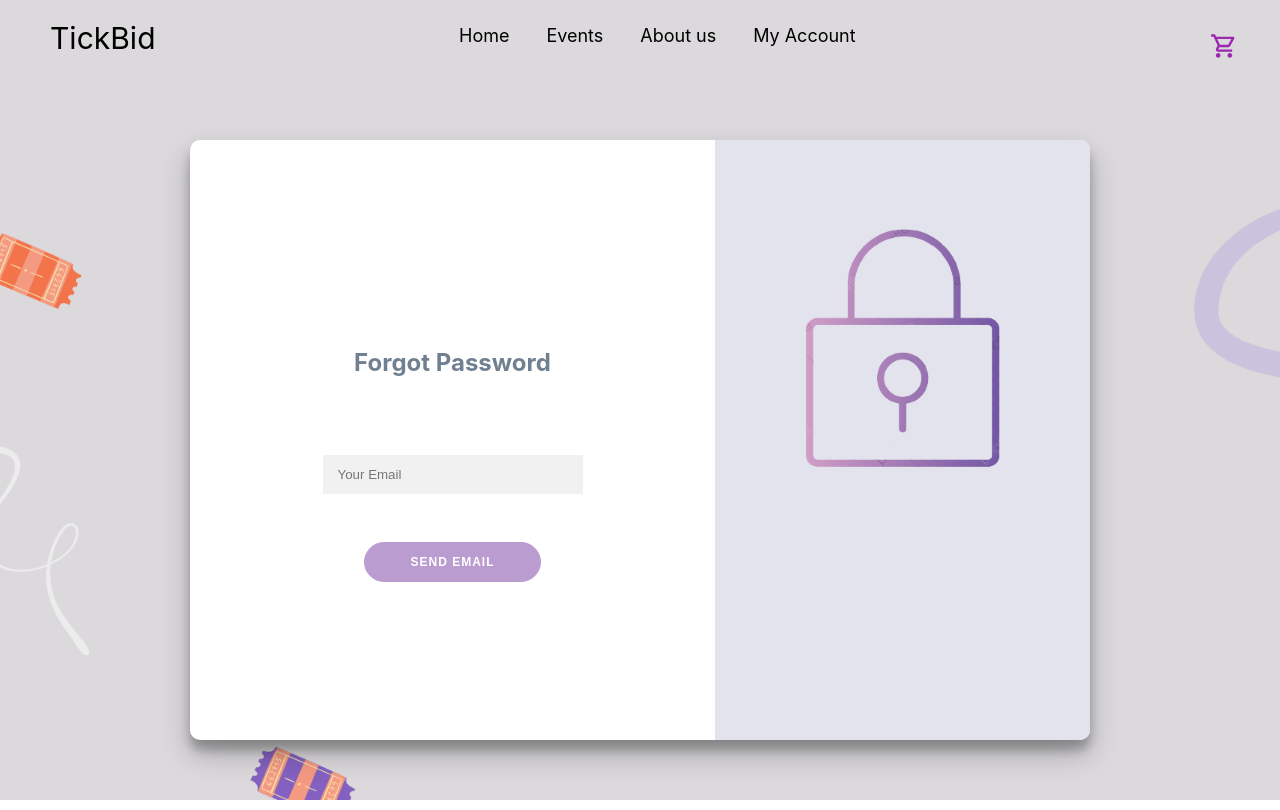
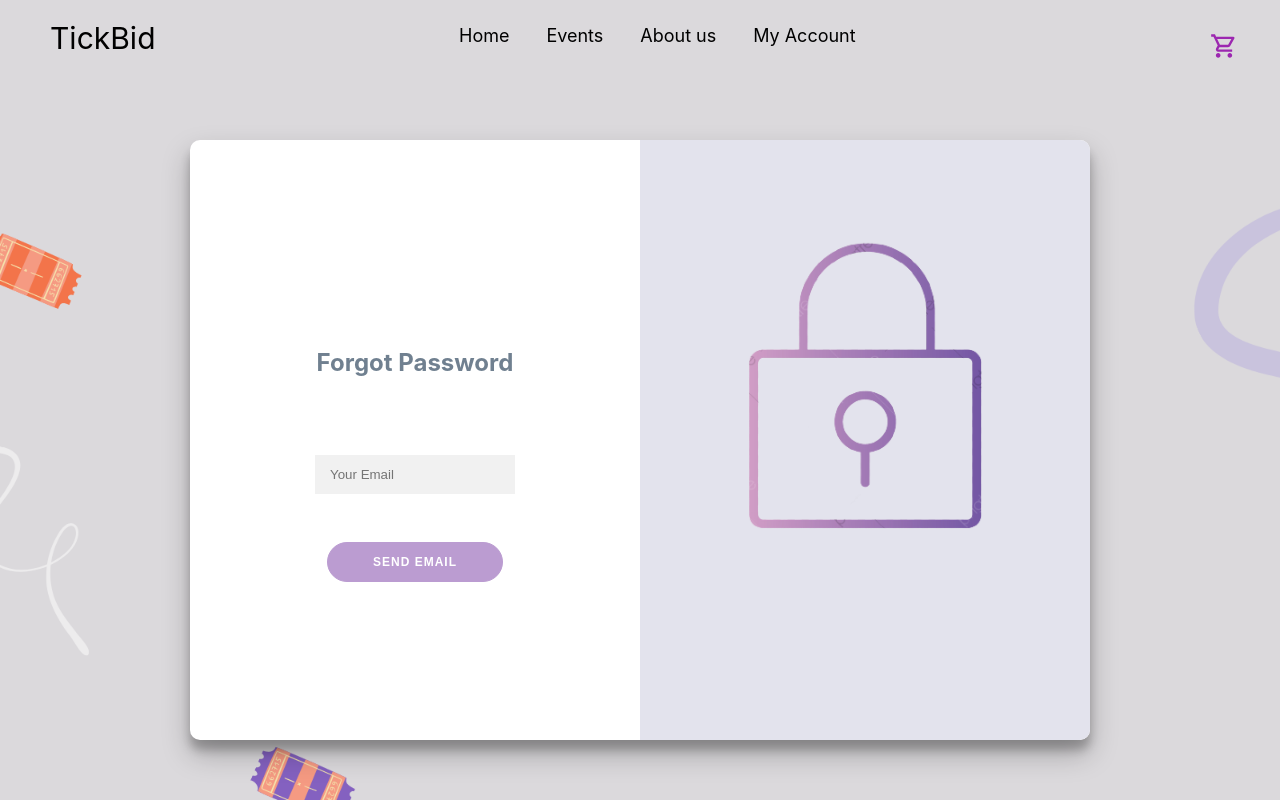
Before and after one commit to samitha093/Software-project, a Next.js app in the folder client/: page /user/forgotpwd in a window 1280 px wide. Built offline with nearby package versions, Linux system fonts and the light colour scheme.

Commit message:
update grid

```diff
--- a/client/components/user/Forgotpwd.tsx
+++ b/client/components/user/Forgotpwd.tsx
@@ -22,7 +22,7 @@ const Forgotpwd: React.FC<ForgotpwdProps> = ({}) => {
         <div className="container" id="container" >
         <Box sx={{ flexGrow: 1 }}>
             <Grid container spacing={0}>
-                <Grid item md={7} className = "pwd_container" >
+                <Grid item md={6} className = "pwd_container" >
                 <div className="form-wrapper">
                         <form className='modern-form' action="#">
                          <h1 className = "head-password" >Forgot Password</h1>
```
